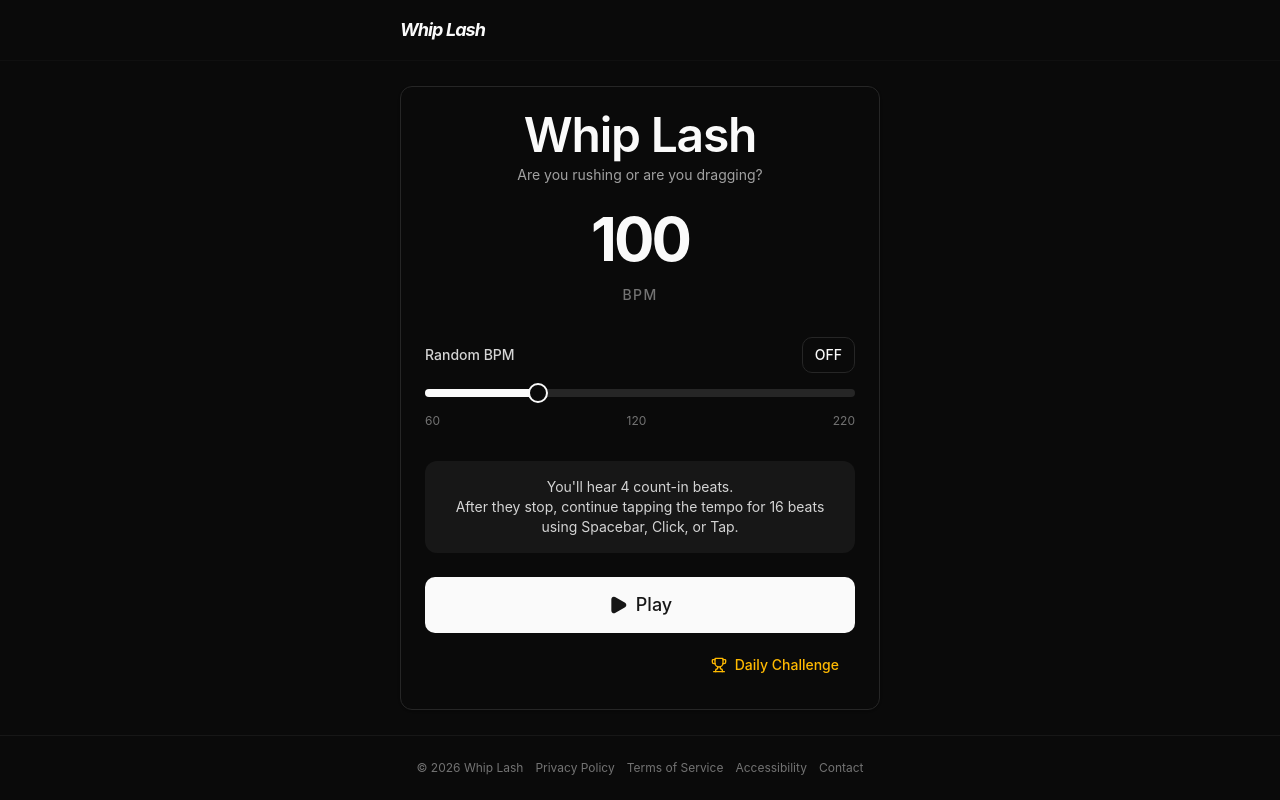
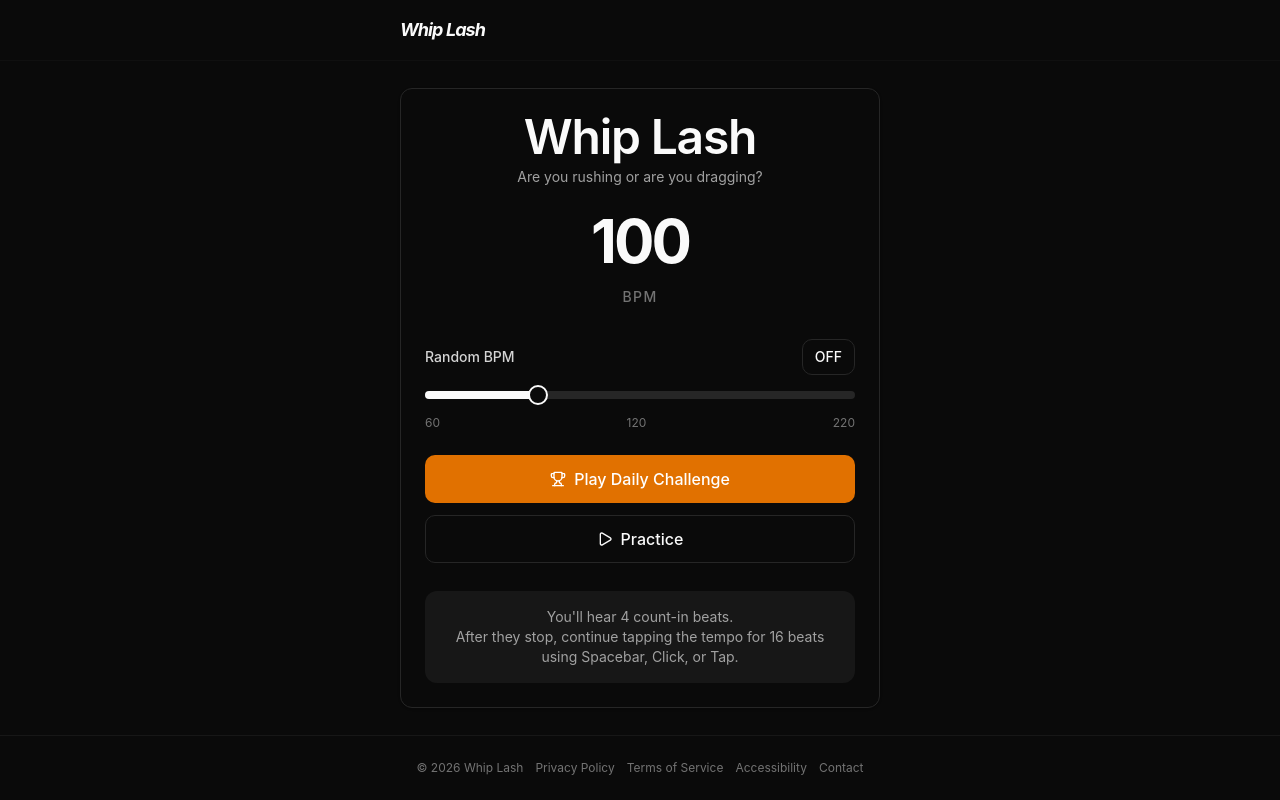
Before and after one commit to schawnery/whip-lash, a React (Vite) app: page / in a window 1280 px wide. Built offline with nearby package versions, Linux system fonts and the light colour scheme.

Commit message:
homepage logic

```diff
--- a/src/features/game/GameScreen.tsx
+++ b/src/features/game/GameScreen.tsx
@@ -123,42 +123,44 @@ function SetupView({ tempo, setTempo, onStart, onDailyChallenge, isRandomBPM, se
               {isRandomBPM ? "ON" : "OFF"}
             </Button>
           </div>
-          {!isRandomBPM && (
-            <>
+          <div className={`space-y-4 transition-opacity ${isRandomBPM ? "opacity-30 pointer-events-none" : ""}`}>
             <Slider
               value={[tempo]}
               onValueChange={(val) => setTempo(val[0])}
               min={60}
               max={220}
               step={1}
+              disabled={isRandomBPM}
             />
             <div className="flex justify-between text-xs text-neutral-500">
               <span>60</span>
               <span>120</span>
               <span>220</span>
             </div>
-            </>
-          )}
           </div>
-
-        <div className="bg-neutral-900 p-4 rounded-lg text-sm text-center text-neutral-300">
+        </div>
+      </CardContent>
+      <CardFooter className="flex flex-col gap-3">
+        <Button
+          variant={hasPlayedDaily ? "outline" : "default"}
+          className={`w-full h-12 text-base transition-colors ${!hasPlayedDaily ? 'bg-amber-600 hover:bg-amber-700 text-white' : ''}`}
+          onClick={onDailyChallenge}
+        >
+          <Trophy className="w-4 h-4 mr-2" />
+          {hasPlayedDaily ? "View Daily Challenge Results" : "Play Daily Challenge"}
+        </Button>
+        <Button
+          variant="outline"
+          className="w-full h-12 text-base"
+          onClick={onStart}
+        >
+          <Play className="w-4 h-4 mr-2" />
+          Practice
+        </Button>
+        <div className="mt-4 bg-neutral-900 p-4 rounded-lg text-sm text-center text-neutral-400 w-full">
           You'll hear 4 count-in beats.
           <br />After they stop, continue tapping the tempo for 16 beats using Spacebar, Click, or Tap.
         </div>
-      </CardContent>
-      <CardFooter className="flex flex-col gap-3">
-        <Button className="w-full h-14 text-lg" onClick={onStart}>
-          <Play className="w-5 h-5 mr-2 fill-current" />
-          Play
-        </Button>
-        <Button
-          variant="ghost"
-          className="self-end text-sm text-amber-400 hover:text-amber-300 hover:bg-amber-950/40 gap-2"
-          onClick={onDailyChallenge}
-        >
-          <Trophy className="w-4 h-4" />
-          {hasPlayedDaily ? "View Daily Results" : "Daily Challenge"}
-        </Button>
       </CardFooter>
     </Card>
   );
```
Lines whose indentation alone changed are shown as unchanged.
